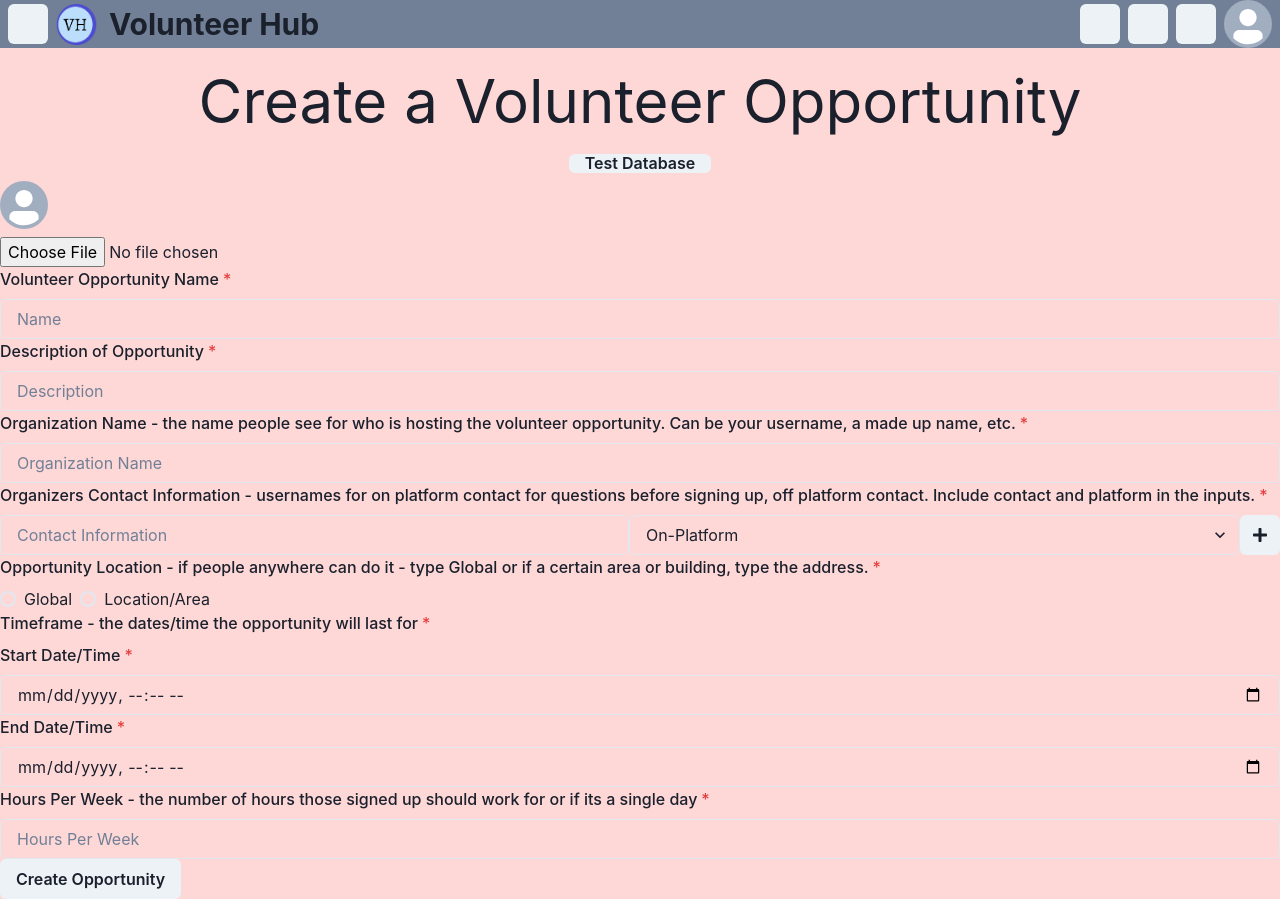
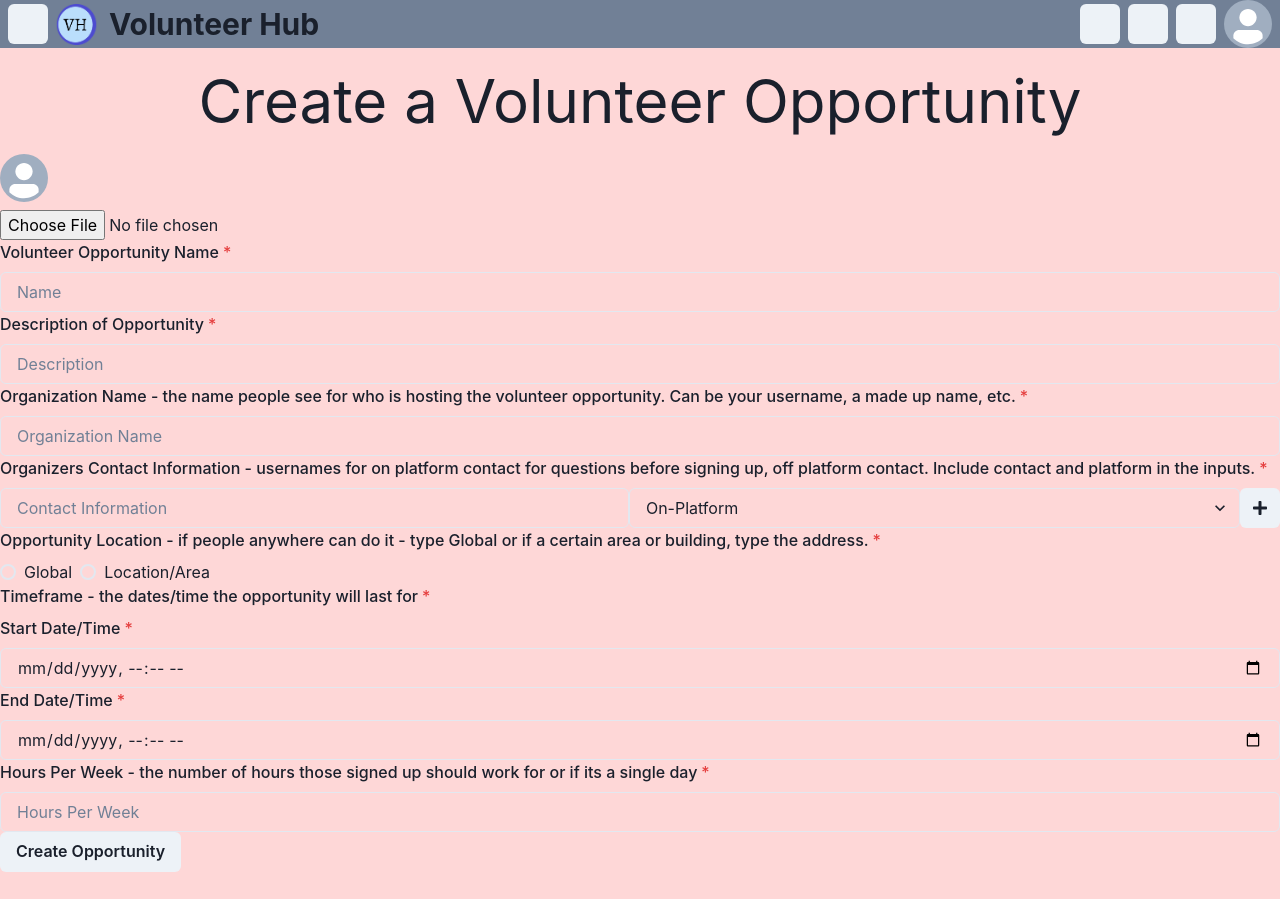
Before and after one commit to uvadhar11/Volunteer-Hub, a React (Create React App) app in the folder app/: page /create-volunteer-opportunity in a window 1280 px wide. After the commit the page ends 872 px from the top, so only its background shows below. Built offline with nearby package versions, Linux system fonts and the light colour scheme; no server answers.

Commit message:
chnaged function name to handle create

```diff
--- a/app/src/components/create-volunteer-opportunity.js
+++ b/app/src/components/create-volunteer-opportunity.js
@@ -70,8 +70,8 @@ function CreateVolunteerOpportunity() {
     }
   };
 
-  // generate a specific ID for the volunteer opportunity for saving and stuff
-  async function generateID() {
+  // generate a specific ID for the volunteer opportunity for saving and stuff, save data
+  async function handleCreate() {
     // JS integer limit: 15 digits
     // get array from datastore with volunteer op IDs
     // ID variable
@@ -124,11 +124,6 @@ function CreateVolunteerOpportunity() {
     await updateDoc(VolOpNumberRef, { vol_op_num: Number(ID) });
   }
 
-  // data storing stuff when create button pressed
-  const handleCreate = () => {
-    console.log("fill in");
-  };
-
   return (
     <VStack w="100%" h="100vh">
       <NavBar />
@@ -147,8 +142,6 @@ function CreateVolunteerOpportunity() {
       */}
 
       {/* Can use these input types even though not on chakra docs. INPUT TYPES: https://developer.mozilla.org/en-US/docs/Web/HTML/Element/Input#input_types */}
-
-      <Button onClick={generateID}>Test Database</Button>
 
       <FormControl isRequired>
         {/* Volunteer Opportunity Icon */}
```
